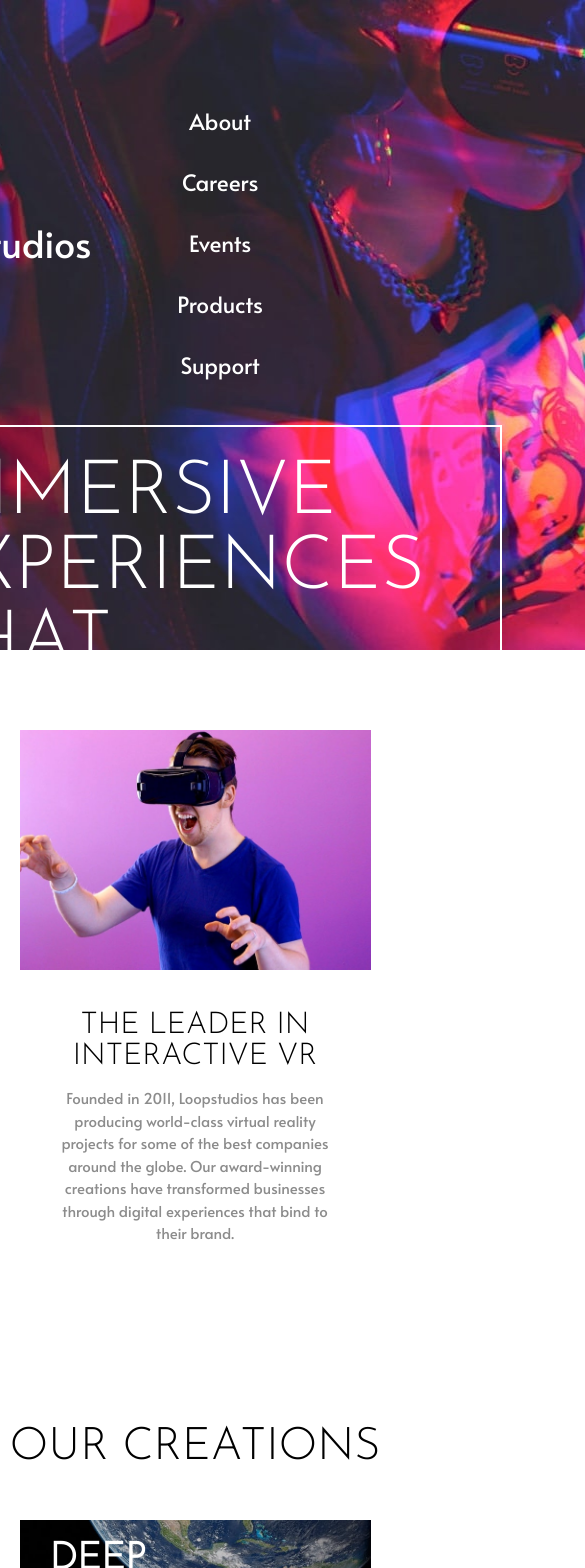
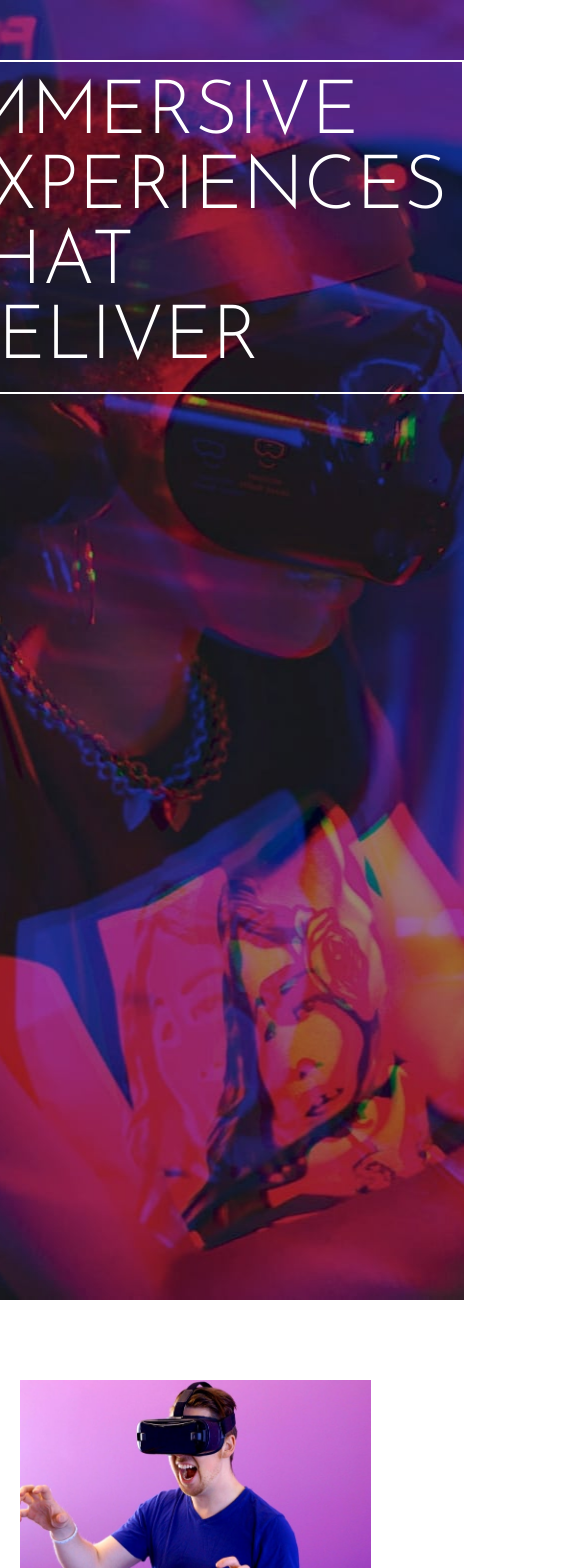
Before and after one commit to Dhadhazi/loop-studios-landingpage, a Next.js app: page / in a window 390 px wide. Shown: the top 1568 px of the page, 585 px wide, since content can reach past the window. Built offline with nearby package versions, Linux system fonts and the light colour scheme.

Commit message:
Mixin width fixed for mobile

```diff
--- a/pages/index.tsx
+++ b/pages/index.tsx
@@ -10,7 +10,7 @@ export default function Home() {
     <Layout>
       <div className={s.headerContainer}>
         <div className={s.headerContent}>
-          <NavBar />
+          {/* <NavBar /> */}
           <div className={s.slogan}>
             IMMERSIVE <br />
             EXPERIENCES <br />
--- a/styles/Home.module.scss
+++ b/styles/Home.module.scss
@@ -5,6 +5,12 @@
   @include container-center-content;
   height: 650px;
   background-image: url("/desktop/image-hero.jpg");
+  @media (max-width: 850px) {
+    background-image: url("/mobile/image-hero.jpg");
+    background-repeat: no-repeat;
+    background-size: auto;
+    height: 1300px;
+  }
 }
 
 .headerContent {
@@ -14,18 +20,23 @@
   align-items: baseline;
   height: 70%;
   margin-top: 4rem;
+  .slogan {
+    font-size: 5rem;
+    color: $color-white;
+    border: 2px solid $color-white;
+    padding: 2rem;
+    padding-right: 5rem;
+    font-weight: 300;
+  }
+  @media (max-width: 850px) {
+    .slogan {
+      padding: 1rem;
+      font-size: auto;
+    }
+  }
 }
 
 .contentContainer {
   @include container-center-content;
   flex-direction: column;
 }
-
-.slogan {
-  font-size: 5rem;
-  color: $color-white;
-  border: 2px solid $color-white;
-  padding: 2rem;
-  padding-right: 5rem;
-  font-weight: 300;
-}
--- a/styles/_mixins.scss
+++ b/styles/_mixins.scss
@@ -4,6 +4,10 @@
   padding: 0px 10rem;
   max-width: 1440px;
   min-width: 900px;
+  @media (max-width: 850px) {
+    min-width: 0px;
+    padding: 0rem;
+  }
 }
 
 @mixin link-underliner() {
```
